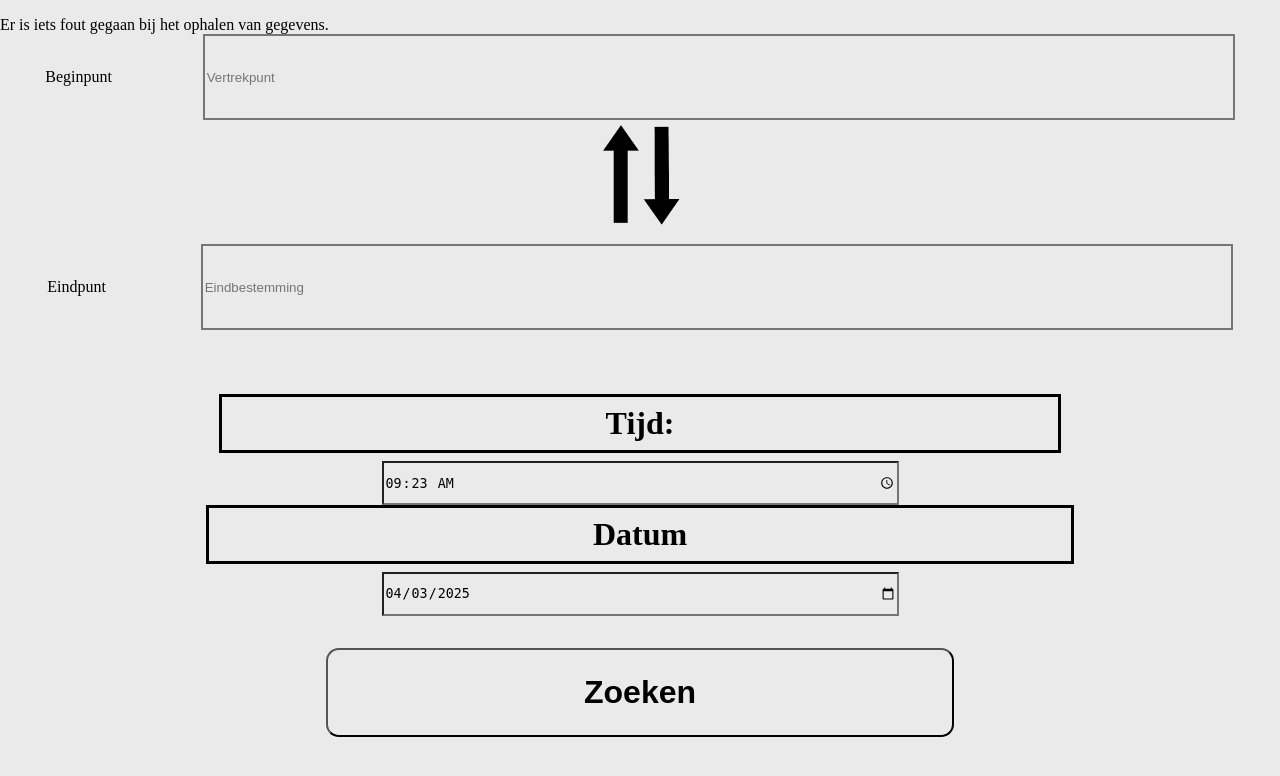
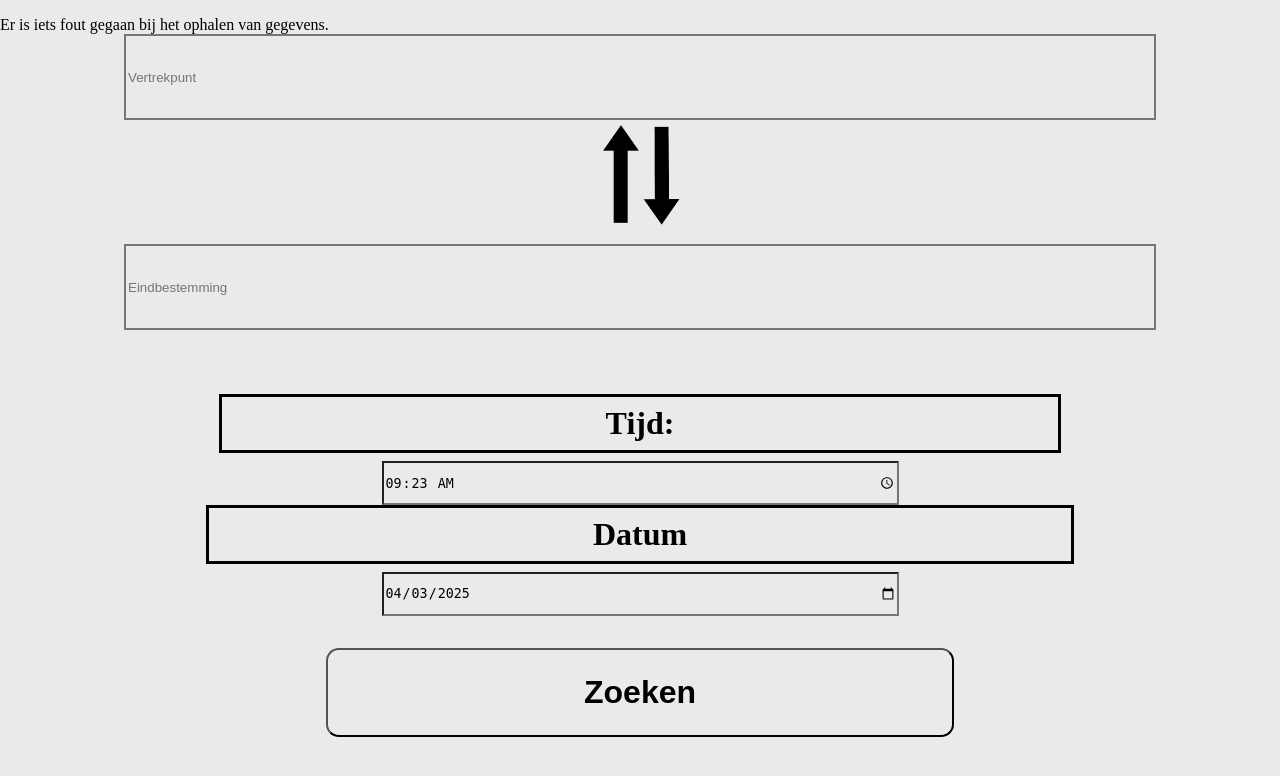
Before and after one commit to jeff9912/CLE3_TEAM11, a PHP site: page / in a window 1280 px wide. Shown: the top 776 px of the page. Run offline with PHP 8.4, Linux system fonts and the light colour scheme.

Commit message:
label weggehaald

```diff
--- a/css/style.css
+++ b/css/style.css
@@ -4,7 +4,6 @@
 * {
     margin: auto;
     color: black;
-    overflow-y: scroll;
 }
 
 /* verwijdert random witruimte overal */
--- a/index.html
+++ b/index.html
@@ -14,7 +14,7 @@
 
         <section>
             <section class="center_container vertrek_eind"> <!-- sectie over vertrek/eindpunt -->
-                <label for="startpunt">Beginpunt</label>
+                <!--                <label for="startpunt">Beginpunt</label>-->
                 <!--                label weghalen later-->
                 <input list="stations" id="startpunt" name="startpunt" placeholder="Vertrekpunt">
             </section>
@@ -29,7 +29,7 @@
             </div>
 
             <section class="center_container vertrek_eind">
-                <label for="eindpunt">Eindpunt</label>
+                <!--                <label for="eindpunt">Eindpunt</label>-->
                 <input list="stations" id="eindpunt" name="eindpunt" placeholder="Eindbestemming">
             </section>
 
```
